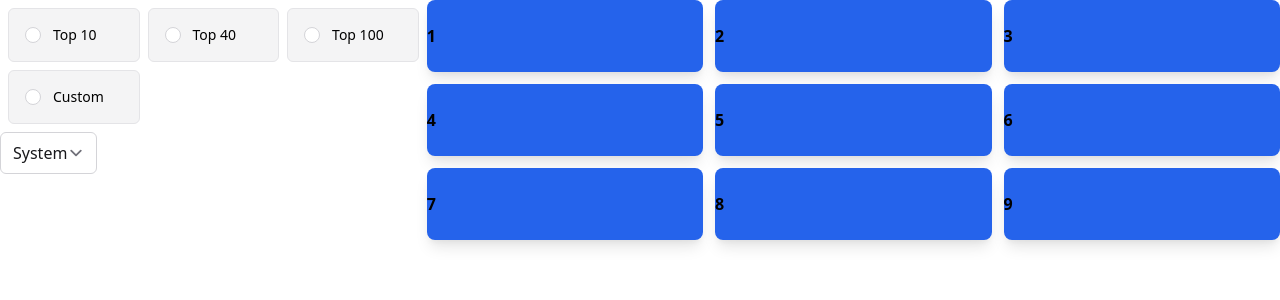
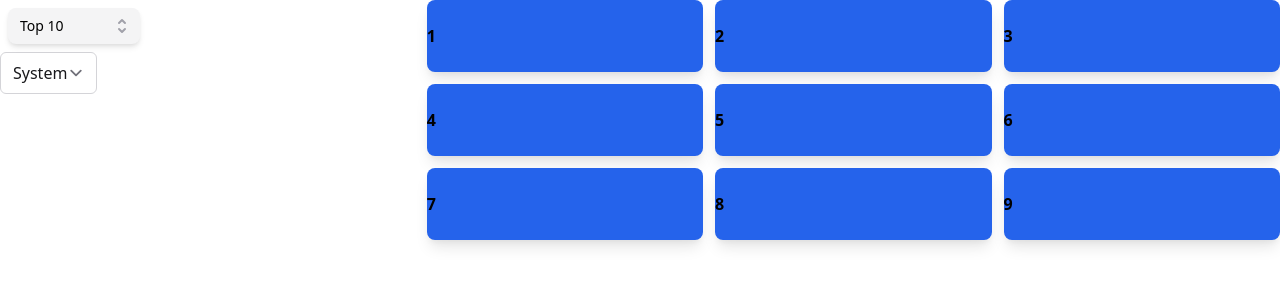
Before and after one commit to Sporesirius/topsters, a Next.js app: page / in a window 1280 px wide. Shown: the top 300 px of the page. Built offline with nearby package versions, Linux system fonts and the light colour scheme; what @tailwindcss/typography would draw is missing.

Commit message:
refactor: Change RadioButton to ListSelect

```diff
--- a/src/components/Grid/GridControl.tsx
+++ b/src/components/Grid/GridControl.tsx
@@ -1,82 +1,99 @@
-import { useState } from "react";
-import { RadioGroup } from "@headlessui/react";
+import { Fragment, useState } from 'react'
+import { Listbox, Transition } from '@headlessui/react'
+import { CheckIcon, SelectorIcon } from '@heroicons/react/solid'
 
-const controls = [
-  { id: 1, name: "Top 10" },
-  { id: 2, name: "Top 40" },
-  { id: 3, name: "Top 100" },
-  { id: 4, name: "Custom" },
-];
-
-function classNames(...classes: any) {
-  return classes.filter(Boolean).join(" ");
-}
+const control = [
+  { id: 0, name: 'Top 10' },
+  { id: 1, name: 'Top 40' },
+  { id: 2, name: 'Top 100' },
+  { id: 3, name: 'Collage' },
+]
 
 export default function GridControl({}) {
-  const [selected, setSelected] = useState("top10");
+  const [selected, setSelected] = useState(control[0])
+
   return (
+    <div className="p-2 rounded-md grid xl:grid-cols-3 lg:grid-cols-2 grid-cols-1 gap-2">
+      <Listbox value={selected} onChange={setSelected}>
+        <div className="relative">
+          <Listbox.Button className="relative w-full py-2 pl-3 pr-10 text-left bg-gray-100 dark:bg-gray-900 text-black dark:text-white rounded-lg shadow-md cursor-default focus:outline-none focus-visible:ring-2 focus-visible:ring-opacity-75 focus-visible:ring-white focus-visible:ring-offset-orange-300 focus-visible:ring-offset-2 focus-visible:border-indigo-500 sm:text-sm">
+            <span className="block truncate">{selected.name}</span>
+            <span className="absolute inset-y-0 right-0 flex items-center pr-2 pointer-events-none">
+              <SelectorIcon
+                className="w-5 h-5 text-gray-400"
+                aria-hidden="true"
+              />
+            </span>
+          </Listbox.Button>
+          {/*<Transition
+            as={Fragment}
+            leave="transition ease-in duration-100"
+            leaveFrom="opacity-0"
+            leaveTo="opacity-0"
+          >*/}
+            <Listbox.Options className="absolute w-full py-1 mt-1 overflow-auto text-base bg-gray-100 dark:bg-gray-900 rounded-md shadow-lg max-h-60 ring-1 ring-black ring-opacity-5 focus:outline-none sm:text-sm">
+              {control.map((control, controlIdx) => (
+                <Listbox.Option
+                  key={controlIdx}
+                  className={({ active }) =>
+                    `${active ? 'text-purple-900 bg-purple-500' : 'text-gray-900'}
+                          cursor-default select-none relative py-2 pl-10 pr-4 text-black dark:text-white`
+                  }
+                  value={control}
+                >
+                  {({ selected, active }) => (
                     <>
-      <div className="p-2">
-        <RadioGroup
-          value={selected}
-          onChange={setSelected}
-          className="rounded-md grid xl:grid-cols-3 lg:grid-cols-2 grid-cols-1 gap-2"
-        >
-          {controls.map((control) => (
-            <RadioGroup.Option
-              key={control.id}
-              value={control.name}
-              className={({ checked }) =>
-                classNames(
-                  checked
-                    ? "bg-indigo-50 dark:bg-indigo-800 border-indigo-200 dark:border-indigo-800"
-                    : "border-gray-200 dark:border-gray-800",
-                  "bg-gray-100 dark:bg-gray-900 border p-4 cursor-pointer focus:outline-none rounded-md"
-                )
-              }
-            >
-              {({ active, checked }) => (
-                <>
-                  <div className="flex items-center text-sm">
                       <span
-                      className={classNames(
-                        checked
-                          ? "bg-indigo-600 border-transparent"
-                          : "bg-white border-gray-300",
-                        active ? "ring-2 ring-offset-2 ring-indigo-500" : "",
-                        "h-4 w-4 rounded-full border flex items-center justify-center"
-                      )}
-                      aria-hidden="true"
-                    >
-                      <span className="rounded-full bg-white w-1.5 h-1.5" />
-                    </span>
-                    <RadioGroup.Label
-                      as="span"
-                      className={classNames(
-                        checked ? "text-indigo-900" : "text-gray-900",
-                        "ml-3 font-medium dark:text-white text-black"
-                      )}
+                        className={`${
+                          selected ? 'font-medium' : 'font-normal'
+                        } block truncate`}
                       >
                         {control.name}
-                    </RadioGroup.Label>
-                  </div>
+                      </span>
+                      {selected ? (
+                        <span
+                          className={`${
+                            active ? 'text-purple-600' : 'text-purple-600'
+                          }
+                                absolute inset-y-0 left-0 flex items-center pl-3`}
+                        >
+                          <CheckIcon className="w-5 h-5" aria-hidden="true" />
+                        </span>
+                      ) : null}
                     </>
                   )}
-            </RadioGroup.Option>
+                </Listbox.Option>
               ))}
-          {selected == "Custom" &&
+            </Listbox.Options>
+          {/*</Transition>*/}
+          {selected == control[3] &&
+          <div>
+            <label>
+              <span className="text-black dark:text-white">Rows:</span>
               <input
+                className="bg-gray-100 dark:bg-gray-900 border-gray-200 dark:border-gray-800 w-full p-1.5 shadow-sm border focus:outline-none rounded-md"
                 type="number"
-              min="101"
-              max="1000"
-              name="Custom"
-              id="custom"
-              placeholder="e.g 200 (max 1000)"
-              className="bg-gray-100 dark:bg-gray-900 border-gray-200 dark:border-gray-800 w-full p-3.5 shadow-sm border cursor-pointer focus:outline-none rounded-md"
+                id="collage-rows"
+                min="1"
+                max="12"
+                placeholder="e.g 5"
               />
+            </label>
+            <label>
+              <span className="text-black dark:text-white">Columns:</span>
+              <input
+                className="bg-gray-100 dark:bg-gray-900 border-gray-200 dark:border-gray-800 w-full p-1.5 shadow-sm border focus:outline-none rounded-md"
+                type="number"
+                id="collage-columns"
+                min="1"
+                max="12"
+                placeholder="e.g 5"
+              />
+            </label>
+          </div>
           }
-        </RadioGroup>
         </div>
-    </>
+      </Listbox>
+    </div>
   );
 }
--- a/src/components/ThemeSwitcher/ThemeSwitcher.tsx
+++ b/src/components/ThemeSwitcher/ThemeSwitcher.tsx
@@ -3,6 +3,7 @@ import { useTheme } from "next-themes";
 interface ThemeSwitcherProps {
   classNames?: string;
 }
+
 export default function ThemeSwitcher({
   classNames = "text-base pl-3 pr-7 py-2 rounded-md bg-white dark:bg-black text-gray-900 dark:text-white border-gray-300 dark:border-gray-900",
 }: ThemeSwitcherProps) {
```
Lines whose indentation alone changed are shown as unchanged.
